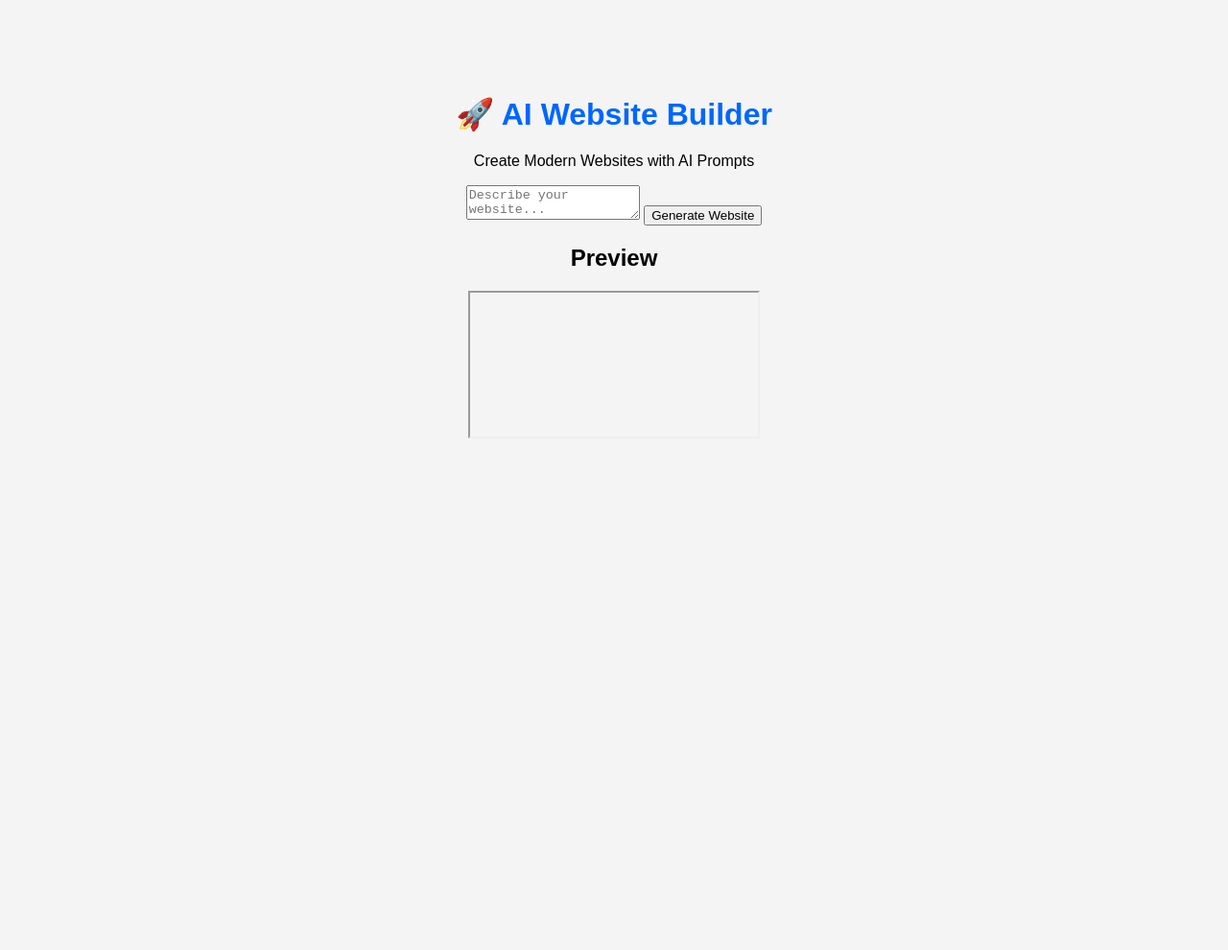
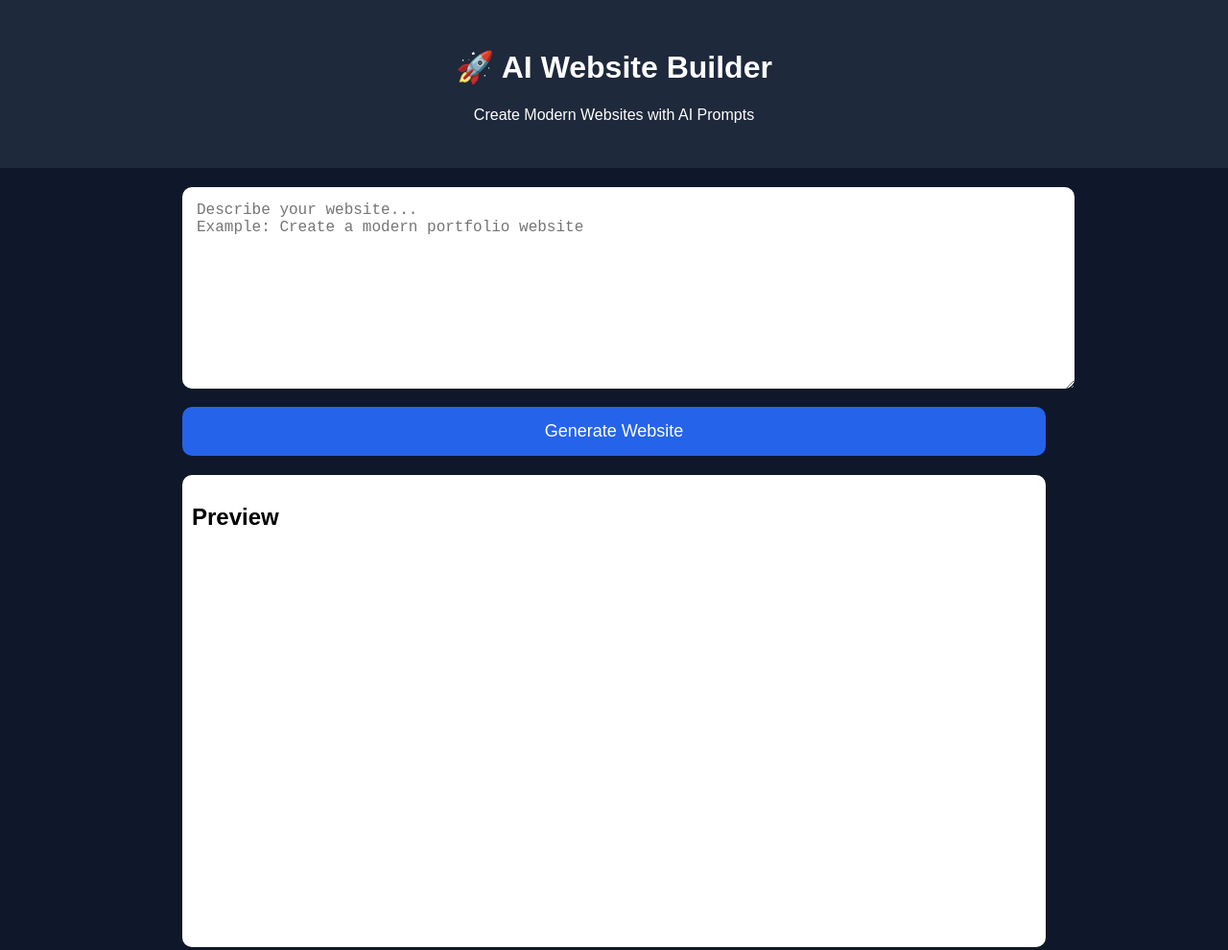
Before and after one commit to wabsit/AI-website-builder, a plain HTML site: page index.html in a window 1280 px wide. Shown: the whole page at 96% size. Before the commit the page ends 800 px from the top, so only its background shows below. Drawn offline with Linux system fonts and the light colour scheme.

Commit message:
Update style.css

```diff
--- a/style.css
+++ b/style.css
@@ -1,10 +1,58 @@
-body {
-  font-family: Arial, sans-serif;
-  background: #f4f4f4;
-  text-align: center;
-  margin-top: 100px;
+body{
+  margin:0;
+  font-family:Arial,sans-serif;
+  background:#0f172a;
+  color:#fff;
 }
 
-h1 {
-  color: #0066ff;
+header{
+  text-align:center;
+  padding:30px;
+  background:#1e293b;
 }
+
+.container{
+  width:90%;
+  max-width:900px;
+  margin:auto;
+  padding:20px;
+}
+
+textarea{
+  width:100%;
+  height:180px;
+  padding:15px;
+  border-radius:10px;
+  border:none;
+  font-size:16px;
+}
+
+button{
+  margin-top:15px;
+  width:100%;
+  padding:15px;
+  border:none;
+  border-radius:10px;
+  background:#2563eb;
+  color:white;
+  font-size:18px;
+  cursor:pointer;
+}
+
+button:hover{
+  background:#1d4ed8;
+}
+
+.preview{
+  margin-top:20px;
+  background:#fff;
+  color:#000;
+  border-radius:10px;
+  padding:10px;
+}
+
+iframe{
+  width:100%;
+  height:400px;
+  border:none;
+}
```
